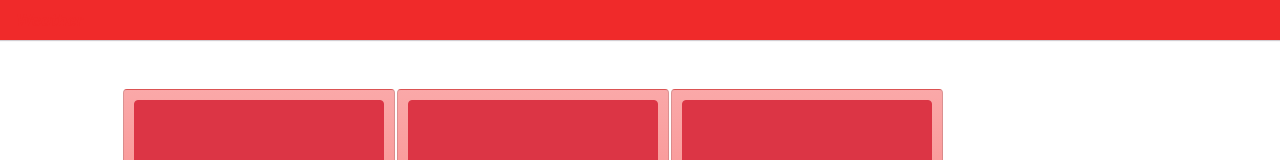
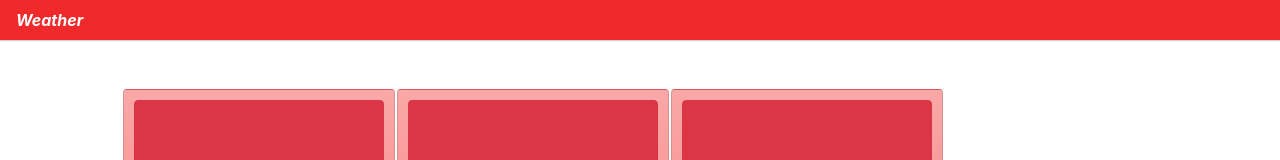
Before and after one commit to Lavanya-2211/weatherapp-f2, an Angular app: page / in a window 1280 px wide. Shown: the top 160 px of the page. Built offline with nearby package versions, Linux system fonts and the light colour scheme.

Commit message:
1 file modified

```diff
--- a/src/app/app.component.html
+++ b/src/app/app.component.html
@@ -1,7 +1,7 @@
 <div class="conatiner-fluid">
   <div class="row">
     <div class="col-sm-12 col-xs-12 col-md-12 col-lg-12">
-      <nav class="nav navbar-default navbar" style="color: rgb(240, 42, 42);smoke">
+      <nav class="nav navbar-default navbar" style="color: white;smoke">
         <ul class="nav">
           <strong><i>Weather</i></strong>
         </ul>
```
